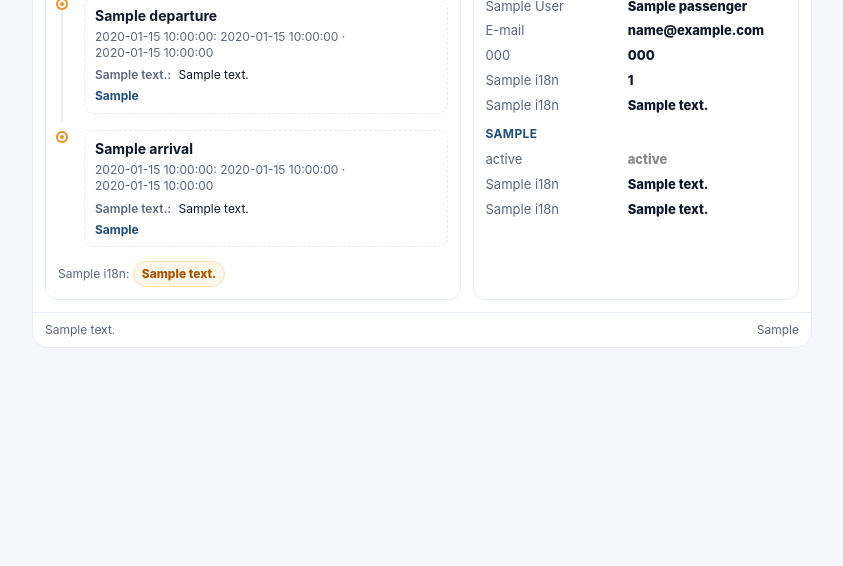
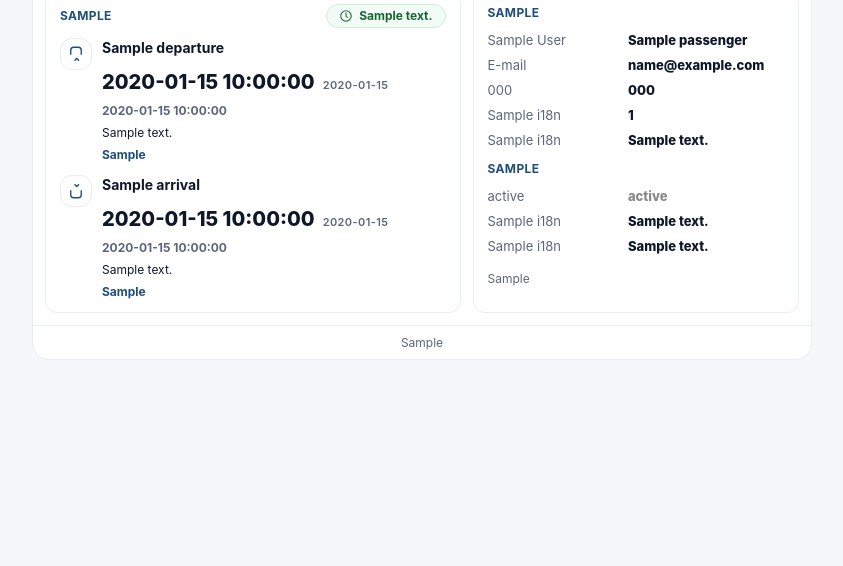
Before and after one commit to argirov77/bus, a Python web app: template backend/templates/ticket.html in a window 1280 px wide. Shown: the part 248-814 px from the top of the page, without its empty margins (218-1061 px from the left). Run offline with Jinja, Linux system fonts and the light colour scheme; the template is opened without the code that fills it: most values are stand-ins (such as "Sample title", 1, 10 or a date in 2020).

Commit message:
Revamp ticket PDF layout and styling

```diff
--- a/backend/templates/ticket.html
+++ b/backend/templates/ticket.html
@@ -19,6 +19,8 @@
       --bg:#f5f7fb;
       --card:#ffffff;
       --success:#16a34a;
+      --warning:#ea580c;
+      --neutral:#cbd5f5;
       --r:14px; --pad:12px; --gap:12px;
       --fz:13px; --fz-sm:12px; --fz-lg:22px;
     }
@@ -46,25 +48,44 @@
       padding:14px 16px; border-bottom:1px solid var(--stroke);
       background:linear-gradient(180deg,#fff,#fbfdff);
     }
-    .brandline{display:flex;align-items:center;gap:12px;margin-bottom:6px}
+    .brandline{display:flex;align-items:center;justify-content:space-between;gap:12px;margin-bottom:8px}
     .logo{
+      display:inline-block;
       width:34px;height:34px;border-radius:50%;
       background:radial-gradient(circle at 30% 30%, #fff 0 35%, var(--brand) 36% 100%);
     }
     .brandname{font-weight:900; color:var(--brand); letter-spacing:.3px}
-    .title{margin:0;font-size:16px}
-    .route{display:flex;gap:10px;align-items:baseline;flex-wrap:wrap}
+    .title{margin:0;font-size:16px;display:flex;align-items:center;gap:8px}
+    .stamp{
+      display:inline-flex;align-items:center;gap:6px;
+      padding:6px 12px;border-radius:999px;border:2px solid rgba(0,0,0,.08);
+      font-weight:800;font-size:12px;letter-spacing:.3px;text-transform:uppercase;
+      background:#f2fbf5;color:var(--success);
+      box-shadow:inset 0 0 0 1px rgba(255,255,255,.6);
+    }
+    .stamp svg{width:14px;height:14px;stroke:currentColor;stroke-width:2;fill:none}
+    .stamp.ok{background:#f2fbf5;color:var(--success);border-color:rgba(22,163,74,.25)}
+    .stamp.warn{background:#fff6ec;color:var(--warning);border-color:rgba(234,88,12,.35)}
+    .stamp.cancelled{background:#f3f4f6;color:#4b5563;border-color:rgba(148,163,184,.4)}
+
+    .route-row{display:flex;align-items:center;justify-content:space-between;gap:12px;flex-wrap:wrap}
+    .route-names{display:flex;gap:10px;align-items:baseline;flex-wrap:wrap}
     .city{font-weight:900;font-size:var(--fz-lg); letter-spacing:.2px}
-    .meta{color:var(--muted);font-size:var(--fz-sm);margin-top:2px}
+    .meta{color:var(--muted);font-size:var(--fz-sm);margin-top:6px;display:flex;flex-wrap:wrap;gap:6px 10px}
+    .meta span{display:flex;align-items:center;gap:4px}
+    .meta span:not(:first-child)::before{content:"·";margin-right:4px;color:var(--muted);font-weight:700}
 
     .chips{display:flex;gap:8px;flex-wrap:wrap;margin-top:6px}
     .chip{
-      padding:4px 10px;border:1px solid var(--stroke);border-radius:999px;
-      background:#fff;font-weight:700;font-size:12px
+      display:inline-flex;align-items:center;gap:6px;
+      padding:4px 12px;border-radius:999px;
+      border:1px solid var(--stroke);
+      background:#fff;font-weight:700;font-size:12px;line-height:1;
     }
-    .chip.ok{ border-color:#c7f3cf; background:#eefcf0; color:#166534 }
+    .chip svg{width:14px;height:14px;stroke:currentColor;stroke-width:1.8;fill:none}
     .chip.place{ border-color:#dbe2f3; background:#f3f6ff; color:#1e388a }
     .chip.bag{ border-color:#ffe0bf; background:#fff4e8; color:#a65300 }
+    .chip.duration{ border-color:#c7f3cf; background:#f2fbf5; color:#166534 }
 
     /* Правая сводка + QR + кнопка */
     .side{
@@ -74,15 +95,14 @@
     .kv{display:grid;grid-template-columns:auto 1fr;gap:4px 10px;font-size:var(--fz-sm);color:var(--muted)}
     .kv b{color:var(--ink);font-size:var(--fz)}
     .cta{display:flex;flex-direction:column;gap:6px}
-    .cta .hint{color:var(--muted);font-size:var(--fz-sm);line-height:1.4}
     .qr{display:flex;flex-direction:column;align-items:center;gap:8px}
     .qr-box{
-      width:128px;height:128px;border:1px solid var(--stroke);border-radius:12px;
-      display:flex;align-items:center;justify-content:center;background:#fff;padding:4px
+      width:4.2cm;height:4.2cm;border:1px solid var(--stroke);border-radius:14px;
+      display:flex;align-items:center;justify-content:center;background:#fff;padding:6px
     }
     .qr-box img{max-width:100%;max-height:100%}
     .qr-placeholder{color:var(--muted);font-size:var(--fz-sm);text-align:center;line-height:1.35;padding:8px}
-    .qr-hint{color:var(--muted);font-size:var(--fz-sm);text-align:center;line-height:1.35;max-width:140px}
+    .qr-hint{color:var(--muted);font-size:var(--fz-sm);text-align:center;line-height:1.35;max-width:160px}
     .btn{
       display:inline-block;margin-top:8px;padding:8px 10px;border-radius:10px;
       border:1px solid var(--brand); background:var(--brand); color:#fff; font-weight:800;
@@ -93,40 +113,49 @@
 
     /* Контент: 2 колонки */
     .content{display:grid;grid-template-columns:1.12fr 0.88fr; gap:var(--gap); padding:var(--pad)}
-    .card{border:1px solid var(--stroke);border-radius:12px;padding:10px 12px;background:#fff}
+    .card{border:1px solid var(--stroke);border-radius:12px;padding:12px 14px;background:#fff;display:flex;flex-direction:column;gap:10px}
+    .card-header{display:flex;align-items:center;justify-content:space-between;gap:8px}
     .card h3{
-      margin:0 0 8px;font-size:12px;color:var(--brand);
+      margin:0;font-size:12px;color:var(--brand);
       text-transform:uppercase; letter-spacing:.35px
     }
 
     /* Поездка — чистые строки (без координат) */
-    .timeline{display:grid;grid-template-columns:18px 1fr;gap:8px}
-    .tl{position:relative}
-    .dot{
-      width:8px;height:8px;border-radius:50%;background:var(--accent);margin-top:3px;
-      box-shadow:0 0 0 2px #fff inset, 0 0 0 2px var(--accent);
-    }
-    .bar{position:absolute;left:3px;top:14px;width:2px;height:calc(100% - 14px);background:var(--stroke)}
-    .leg{border:1px dashed var(--stroke);border-radius:10px;padding:8px 10px;margin-bottom:8px}
-    .leg h4{margin:0 0 3px;font-size:14px}
-    .line{margin:2px 0;color:var(--muted);font-size:var(--fz-sm);line-height:1.35}
+    .timeline{display:flex;flex-direction:column;gap:12px}
+    .stop{display:grid;grid-template-columns:32px 1fr;gap:10px}
+    .stop-icon{width:32px;height:32px;border-radius:12px;border:1px solid var(--stroke);display:flex;align-items:center;justify-content:center;background:#fff}
+    .stop-icon svg{width:18px;height:18px;stroke:var(--brand);stroke-width:1.8;fill:none}
+    .stop-body{display:flex;flex-direction:column;gap:6px}
+    .stop-header{display:flex;align-items:center;justify-content:space-between;gap:10px;flex-wrap:wrap}
+    .stop-header h4{margin:0;font-size:14px}
+    .stop-time{font-size:20px;font-weight:800;color:var(--ink);display:flex;align-items:baseline;gap:8px}
+    .stop-time small{font-size:11px;font-weight:600;color:var(--muted);text-transform:uppercase;letter-spacing:.4px}
+    .line{margin:0;color:var(--muted);font-size:var(--fz-sm);line-height:1.35}
     .pill{
-      display:inline-block;padding:4px 8px;border-radius:999px;
-      background:#fff6ea;border:1px solid #ffdfb8;color:#a65300;font-weight:800;font-size:12px
+      display:inline-flex;align-items:center;gap:6px;padding:4px 12px;border-radius:999px;
+      background:#fff4e8;border:1px solid #ffdcb6;color:#b45309;font-weight:800;font-size:12px
     }
 
     /* Таблички */
     .dl{display:grid;grid-template-columns:44% 56%;gap:6px 10px}
     .dl .k{color:var(--muted)} .dl .v{font-weight:800}
-    .stop-info{margin-top:6px;display:flex;flex-direction:column;gap:4px}
+    .stop-info{display:flex;flex-direction:column;gap:4px}
     .stop-description{color:var(--ink);font-size:var(--fz-sm);line-height:1.35}
     .stop-description strong{color:var(--muted);font-weight:600;margin-right:4px;font-size:var(--fz-sm)}
     .stop-location{color:var(--brand);font-weight:700;font-size:var(--fz-sm)}
     .stop-location:hover{filter:brightness(1.05)}
 
+    .fine-print{margin-top:6px;color:var(--muted);font-size:var(--fz-sm);line-height:1.35}
+
     /* Подвал */
     .footer{border-top:1px solid var(--stroke);padding:8px 12px;color:var(--muted);font-size:var(--fz-sm);
-            display:flex;justify-content:space-between;gap:10px;flex-wrap:wrap}
+            display:flex;justify-content:center;gap:10px;flex-wrap:wrap;text-align:center}
+
+    @media print{
+      .btn{padding:0;border:none;background:none;color:var(--brand);box-shadow:none;margin-top:0;text-decoration:underline}
+      .stop-location{display:none}
+      .cta{margin-top:4px}
+    }
   </style>
 </head>
 <body>
@@ -135,21 +164,35 @@
     <div class="top">
       <div>
         <div class="brandline">
-          <div class="logo"></div>
-          <h1 class="title"><span class="brandname">{{ i18n.brand_name }}</span> · {{ i18n.ticket_label }}</h1>
+          <h1 class="title"><span class="logo"></span><span class="brandname">{{ i18n.brand_name }}</span> · {{ i18n.ticket_label }}</h1>
+          {% if status_chip %}<span class="stamp {{ status_chip.css_class }}">
+            {% if status_chip.css_class == 'ok' %}<svg viewBox="0 0 24 24"><path d="m5 12 4 4 10-10"/></svg>{% elif status_chip.css_class == 'warn' %}<svg viewBox="0 0 24 24"><path d="M12 8v4l2 2m8-2a10 10 0 1 1-20 0 10 10 0 0 1 20 0Z"/></svg>{% elif status_chip.css_class == 'cancelled' %}<svg viewBox="0 0 24 24"><path d="m7 7 10 10M17 7 7 17"/></svg>{% endif %}
+            {{ status_chip.text }}
+          </span>{% endif %}
         </div>
-        <div class="route">
-          <div class="city">{{ route.from_city }}</div><div>→</div><div class="city">{{ route.to_city }}</div>
+        <div class="route-row">
+          <div class="route-names">
+            <div class="city">{{ route.from_city }}</div><div>→</div><div class="city">{{ route.to_city }}</div>
+          </div>
+          {% if ticket.seat_number %}
+          <span class="chip place">
+            <svg viewBox="0 0 24 24"><path d="M7 3h10M8 3v6m8-6v6M6 9h12l1 12H5l1-12Zm3 5h6"/></svg>
+            {{ i18n.seat_label }}: <b>{{ ticket.seat_number }}</b>
+          </span>
+          {% endif %}
         </div>
         <div class="meta">
-          {{ i18n.ticket_number_label }} <b>{{ ticket.number }}</b>
-          {% if ticket.order_number %} · {{ i18n.order_label }} <b>{{ ticket.order_number }}</b>{% endif %}
-          {% if ticket.trip_date %} · {{ i18n.trip_date_label }} <b>{{ ticket.trip_date }}</b>{% endif %}
+          <span>{{ i18n.ticket_number_label }} <b>{{ ticket.number }}</b></span>
+          {% if ticket.order_number %}<span>{{ i18n.order_label }} <b>{{ ticket.order_number }}</b></span>{% endif %}
+          {% if ticket.trip_date %}<span>{{ i18n.trip_date_label }} <b>{{ ticket.trip_date }}</b></span>{% endif %}
         </div>
         <div class="chips">
-          {% if status_chip %}<span class="chip {{ status_chip.css_class }}">{{ status_chip.text }}</span>{% endif %}
-          {% if ticket.seat_number %}<span class="chip place">{{ i18n.seat_label }}: <b>{{ ticket.seat_number }}</b></span>{% endif %}
-          {% if ticket.baggage_text %}<span class="chip bag">{{ i18n.baggage_label }}: <b>{{ ticket.baggage_text }}</b></span>{% endif %}
+          {% if ticket.baggage_text %}
+          <span class="chip bag">
+            <svg viewBox="0 0 24 24"><path d="M8 7V5a4 4 0 0 1 8 0v2m-9 0h10l1 12H6L7 7Zm3 4v6m4-6v6"/></svg>
+            {{ ticket.baggage_text }}
+          </span>
+          {% endif %}
         </div>
       </div>
 
@@ -163,7 +206,6 @@
           {% if deep_link %}
           <div class="cta">
             <a class="btn" href="{{ deep_link }}" target="_blank">{{ i18n.manage_online_button }}</a>
-            <div class="hint">{{ i18n.manage_online_hint }}</div>
           </div>
           {% endif %}
         </div>
@@ -182,53 +224,57 @@
     <div class="content">
       <!-- Поездка -->
       <div class="card">
-        <h3>{{ i18n.trip_section }}</h3>
+        <div class="card-header">
+          <h3>{{ i18n.trip_section }}</h3>
+          {% if timeline.duration_text %}
+          <span class="chip duration">
+            <svg viewBox="0 0 24 24"><path d="M12 6v6l3 3m6-3a9 9 0 1 1-18 0 9 9 0 0 1 18 0Z"/></svg>
+            {{ timeline.duration_text }}
+          </span>
+          {% endif %}
+        </div>
         <div class="timeline">
-          <div class="tl"><div class="dot"></div><div class="bar"></div></div>
-          <div class="leg">
-            <h4>{{ departure.title }}</h4>
-            {% if departure.date or departure.time %}
-            <div class="line">{{ i18n.datetime_label }}:
-              {% if departure.date %}<span class="nowrap">{{ departure.date }}</span>{% endif %}
-              {% if departure.date and departure.time %} · {% endif %}
-              {% if departure.time %}<span class="nowrap">{{ departure.time }}</span>{% endif %}
+          <div class="stop">
+            <div class="stop-icon">
+              <svg viewBox="0 0 24 24"><path d="M5 13V7a4 4 0 0 1 4-4h6a4 4 0 0 1 4 4v6m-9 8 3-3 3 3"/></svg>
             </div>
-            {% endif %}
-            {% if departure.address or departure.map_url %}
-            <div class="stop-info">
-              {% if departure.address %}<div class="stop-description"><strong>{{ i18n.address_label }}:</strong> {{ departure.address }}</div>{% endif %}
-              {% if departure.map_url %}<a href="{{ departure.map_url }}" target="_blank" class="stop-location">{{ i18n.view_exact_location }}</a>{% endif %}
+            <div class="stop-body">
+              <div class="stop-header">
+                <h4>{{ departure.title }}</h4>
+                {% if departure.time %}<div class="stop-time">{{ departure.time }}<small>{{ i18n.timezone_label }}</small></div>{% endif %}
+              </div>
+              {% if departure.date %}<div class="line"><strong>{{ departure.date }}</strong></div>{% endif %}
+              {% if departure.address or departure.map_url %}<div class="stop-info">
+                {% if departure.address %}<div class="stop-description">{{ departure.address }}</div>{% endif %}
+                {% if departure.map_url %}<a href="{{ departure.map_url }}" target="_blank" class="stop-location">{{ i18n.view_exact_location }}</a>{% endif %}
+              </div>{% endif %}
             </div>
-            {% endif %}
           </div>
 
-          <div class="tl"><div class="dot"></div></div>
-          <div class="leg">
-            <h4>{{ arrival.title }}</h4>
-            {% if arrival.date or arrival.time %}
-            <div class="line">{{ i18n.datetime_label }}:
-              {% if arrival.date %}<span class="nowrap">{{ arrival.date }}</span>{% endif %}
-              {% if arrival.date and arrival.time %} · {% endif %}
-              {% if arrival.time %}<span class="nowrap">{{ arrival.time }}</span>{% endif %}
+          <div class="stop">
+            <div class="stop-icon">
+              <svg viewBox="0 0 24 24"><path d="M5 11v6a4 4 0 0 0 4 4h6a4 4 0 0 0 4-4v-6m-9-8 3 3 3-3"/></svg>
             </div>
-            {% endif %}
-            {% if arrival.address or arrival.map_url %}
-            <div class="stop-info">
-              {% if arrival.address %}<div class="stop-description"><strong>{{ i18n.address_label }}:</strong> {{ arrival.address }}</div>{% endif %}
-              {% if arrival.map_url %}<a href="{{ arrival.map_url }}" target="_blank" class="stop-location">{{ i18n.view_exact_location }}</a>{% endif %}
+            <div class="stop-body">
+              <div class="stop-header">
+                <h4>{{ arrival.title }}</h4>
+                {% if arrival.time %}<div class="stop-time">{{ arrival.time }}<small>{{ i18n.timezone_label }}</small></div>{% endif %}
+              </div>
+              {% if arrival.date %}<div class="line"><strong>{{ arrival.date }}</strong></div>{% endif %}
+              {% if arrival.address or arrival.map_url %}<div class="stop-info">
+                {% if arrival.address %}<div class="stop-description">{{ arrival.address }}</div>{% endif %}
+                {% if arrival.map_url %}<a href="{{ arrival.map_url }}" target="_blank" class="stop-location">{{ i18n.view_exact_location }}</a>{% endif %}
+              </div>{% endif %}
             </div>
-            {% endif %}
           </div>
         </div>
-
-        {% if timeline.duration_text %}
-        <div class="line" style="margin-top:6px;">{{ i18n.duration_label }}: <span class="pill">{{ timeline.duration_text }}</span></div>
-        {% endif %}
       </div>
 
       <!-- Пассажир + Оплата -->
       <div class="card">
-        <h3>{{ i18n.passenger_section }}</h3>
+        <div class="card-header">
+          <h3>{{ i18n.passenger_section }}</h3>
+        </div>
         <div class="dl">
           <div class="k">{{ i18n.full_name_label }}</div><div class="v">{{ passenger.name }}</div>
           {% if passenger.email %}<div class="k">E-mail</div><div class="v break">{{ passenger.email }}</div>{% endif %}
@@ -236,20 +282,21 @@
           {% if ticket.seat_number %}<div class="k">{{ i18n.seat_label }}</div><div class="v">{{ ticket.seat_number }}</div>{% endif %}
           {% if ticket.baggage_text %}<div class="k">{{ i18n.baggage_label }}</div><div class="v">{{ ticket.baggage_text }}</div>{% endif %}
         </div>
-
-        <h3 style="margin-top:10px;">{{ i18n.payment_section }}</h3>
+        <div class="card-header">
+          <h3>{{ i18n.payment_section }}</h3>
+        </div>
         <div class="dl">
           <div class="k">{{ i18n.status_label }}</div><div class="v"{% if payment.status_color %} style="color:{{ payment.status_color }}"{% endif %}>{{ payment.status_text }}</div>
           <div class="k">{{ i18n.method_label }}</div><div class="v">{{ payment.method_text }}</div>
           <div class="k">{{ i18n.amount_label }}</div><div class="v">{{ payment.amount_text }}</div>
         </div>
+        <div class="fine-print">{{ i18n.refund_rules_short }}</div>
       </div>
     </div>
 
     <!-- ПОДВАЛ -->
     <div class="footer">
-      <div>{{ i18n.footer_note }}</div>
-      <div>{{ i18n.footer_brand }}</div>
+      <div>{{ i18n.footer_line }}</div>
     </div>
   </div>
 </body>
```
Also changed, not shown: backend/services/ticket_pdf.py (+23 -6 lines).
